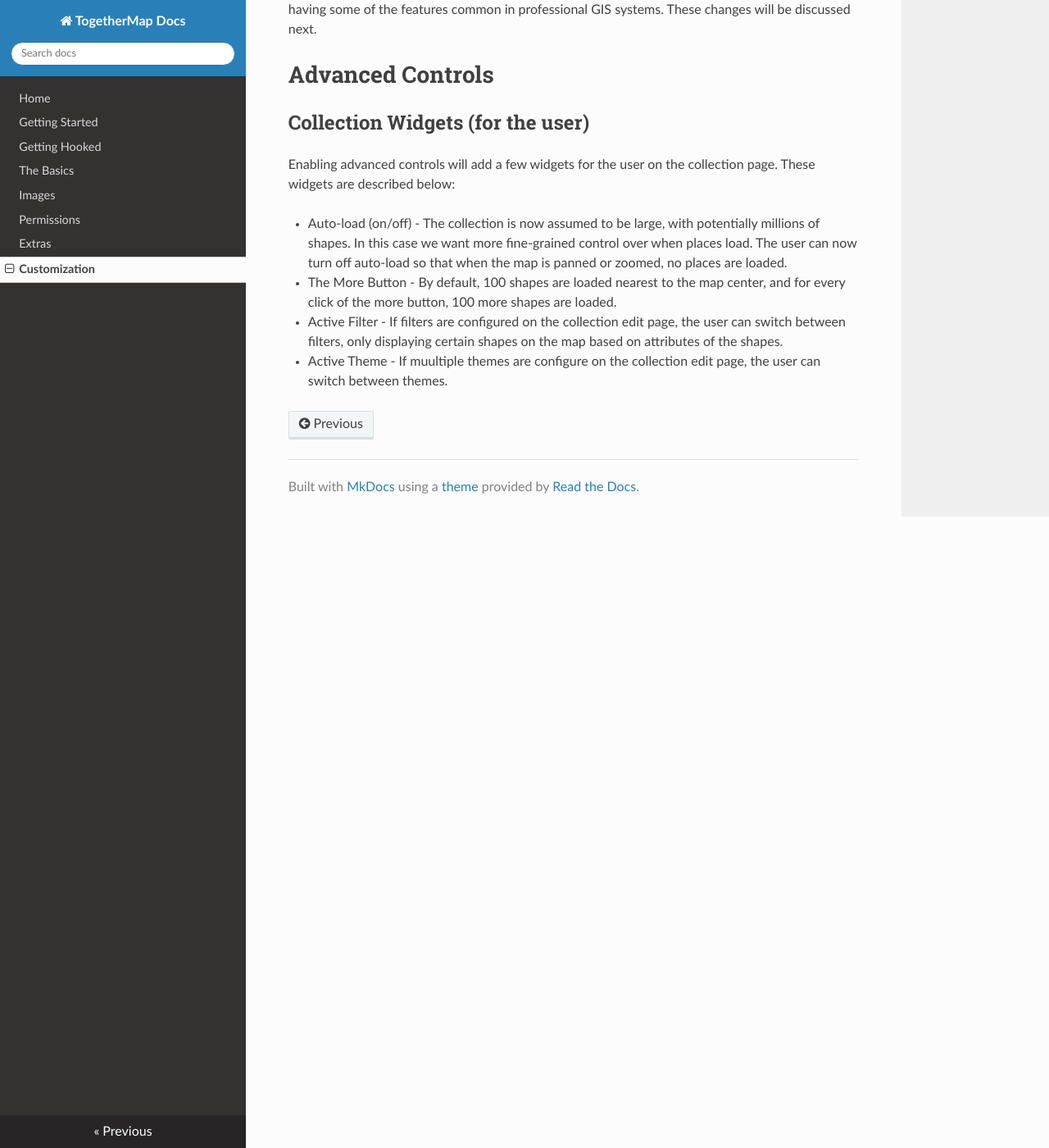
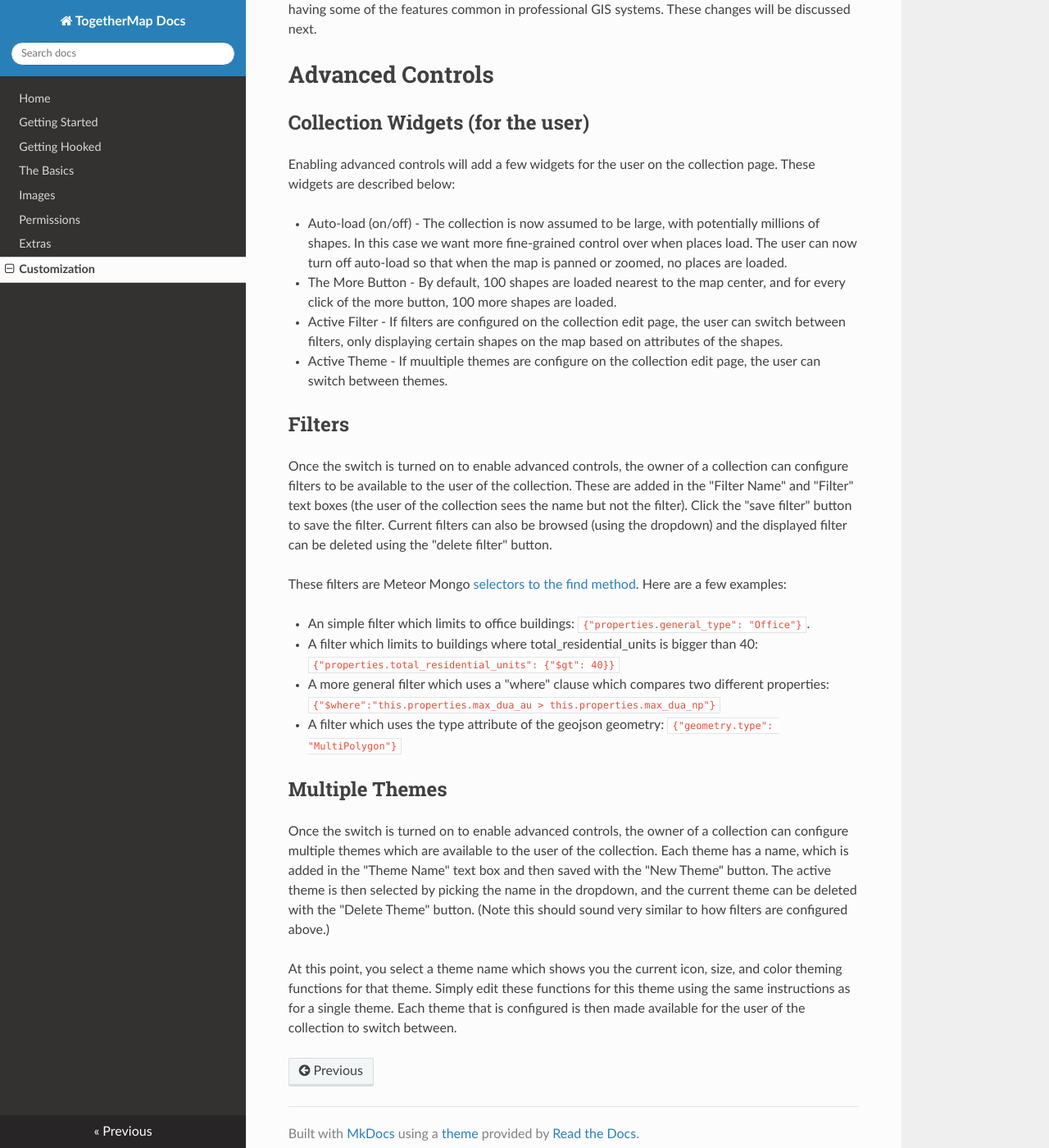
Before and after one commit to fscottfoti/togethermap-help, an MkDocs documentation site: the page built from docs/customization.md, in a window 1280 px wide and 1400 px high, scrolled down 8317 px. Shown: the whole window at 82% size. Built offline with MkDocs 1.6.1, drawn with Linux system fonts in a browser that asks for light colours; nearby versions of some CDN libraries; old or Windows-style settings are respelled for this version of MkDocs.

Commit message:
added discussion of filters and multiple themes

```diff
--- a/docs/customization.md
+++ b/docs/customization.md
@@ -251,3 +251,20 @@ Enabling advanced controls will add a few widgets for the user on the collection
 * Active Filter - If filters are configured on the collection edit page, the user can switch between filters, only displaying certain shapes on the map based on attributes of the shapes.
 
 * Active Theme - If muultiple themes are configure on the collection edit page, the user can switch between themes.
+
+## Filters
+
+Once the switch is turned on to enable advanced controls, the owner of a collection can configure filters to be available to the user of the collection.  These are added in the "Filter Name" and "Filter" text boxes (the user of the collection sees the name but not the filter).  Click the "save filter" button to save the filter.  Current filters can also be browsed (using the dropdown) and the displayed filter can be deleted using the "delete filter" button.
+
+These filters are Meteor Mongo [selectors to the find method](http://docs.meteor.com/#/full/find).  Here are a few examples:
+
+* An simple filter which limits to office buildings: `{"properties.general_type": "Office"}`.
+* A filter which limits to buildings where total_residential_units is bigger than 40: `{"properties.total_residential_units": {"$gt": 40}}`
+* A more general filter which uses a "where" clause which compares two different properties: `{"$where":"this.properties.max_dua_au > this.properties.max_dua_np"}`
+* A filter which uses the type attribute of the geojson geometry: `{"geometry.type": "MultiPolygon"}`
+
+## Multiple Themes
+
+Once the switch is turned on to enable advanced controls, the owner of a collection can configure multiple themes which are available to the user of the collection.  Each theme has a name, which is added in the "Theme Name" text box and then saved with the "New Theme" button.  The active theme is then selected by picking the name in the dropdown, and the current theme can be deleted with the "Delete Theme" button.  (Note this should sound very similar to how filters are configured above.)
+
+At this point, you select a theme name which shows you the current icon, size, and color theming functions for that theme. Simply edit these functions for this theme using the same instructions as for a single theme.  Each theme that is configured is then made available for the user of the collection to switch between.
```
